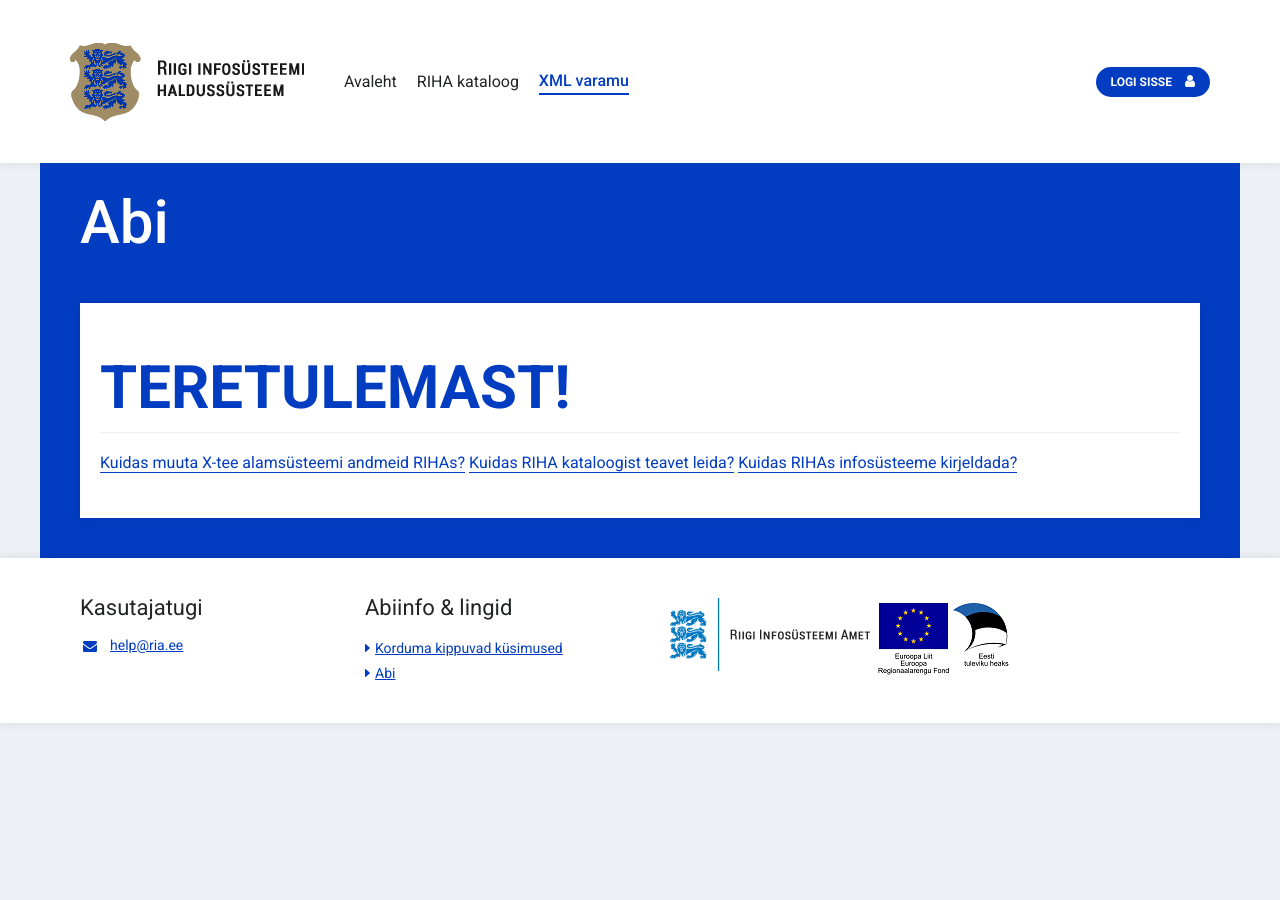
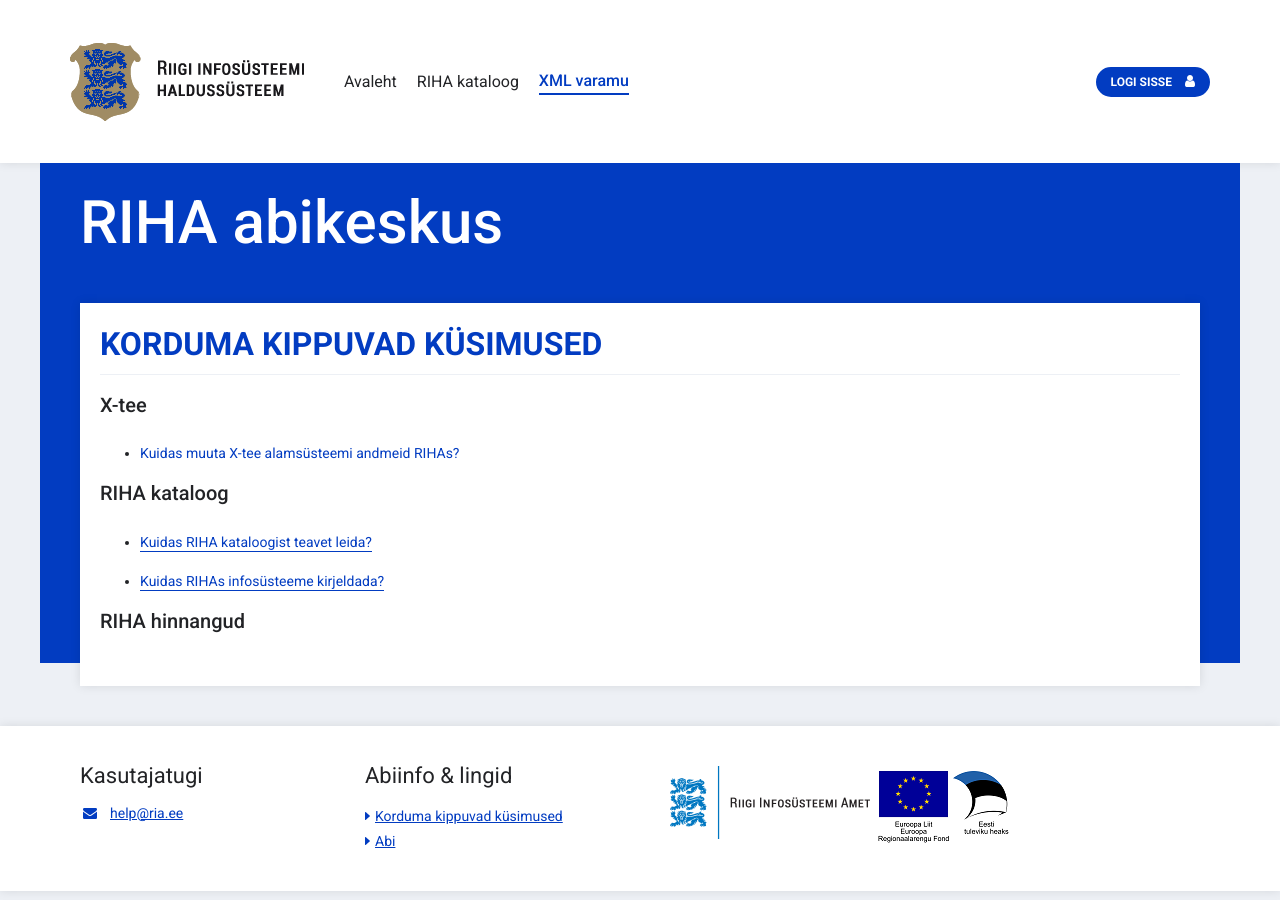
Before and after one commit to e-gov/RIHA-Help, a Jekyll site: the page built from docs/index.md, in a window 1280 px wide. Built offline with Jekyll 4.4.1, drawn with Linux system fonts in a browser that asks for light colours; our own code applies the rules of GitHub Pages for plain Markdown files.

Commit message:
Added groups to front page, reduced H2 size

```diff
--- a/docs/css/resources.css
+++ b/docs/css/resources.css
@@ -1,9 +1,8 @@
 h2 {
-    font-size: 60px;
+    font-size: 2rem;
     font-weight: bold;
     line-height: 1;
     padding-bottom: 14px;
-    margin-top: 30px;
     margin-bottom: 20px;
     text-transform: uppercase;
     color: #023cc1;
--- a/docs/index.md
+++ b/docs/index.md
@@ -1,9 +1,19 @@
 ---
-title: Abi
+title: RIHA abikeskus
 ---
 
-## Teretulemast!
+## Korduma kippuvad küsimused
 
-[Kuidas muuta X-tee alamsüsteemi andmeid RIHAs?](X-tee-alamsysteem)
-[Kuidas RIHA kataloogist teavet leida?](kataloogi-kasutamine)
-[Kuidas RIHAs infosüsteeme kirjeldada?](infosysteemide-kirjeldamine)
+### X-tee
+
+- [Kuidas muuta X-tee alamsüsteemi andmeid RIHAs?](X-tee-alamsysteem)
+
+
+### RIHA kataloog
+
+- [Kuidas RIHA kataloogist teavet leida?](kataloogi-kasutamine)
+
+- [Kuidas RIHAs infosüsteeme kirjeldada?](infosysteemide-kirjeldamine)
+
+
+### RIHA hinnangud
```
